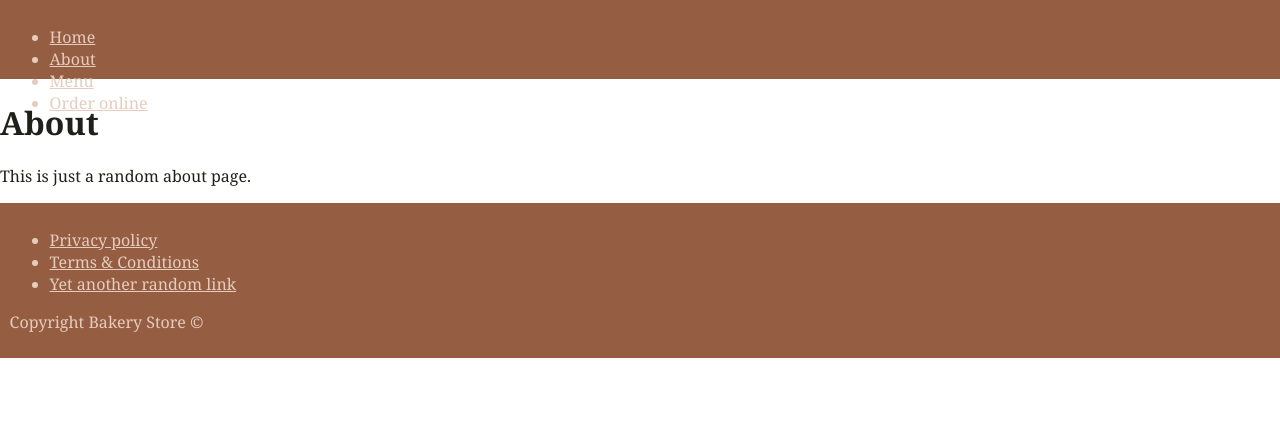
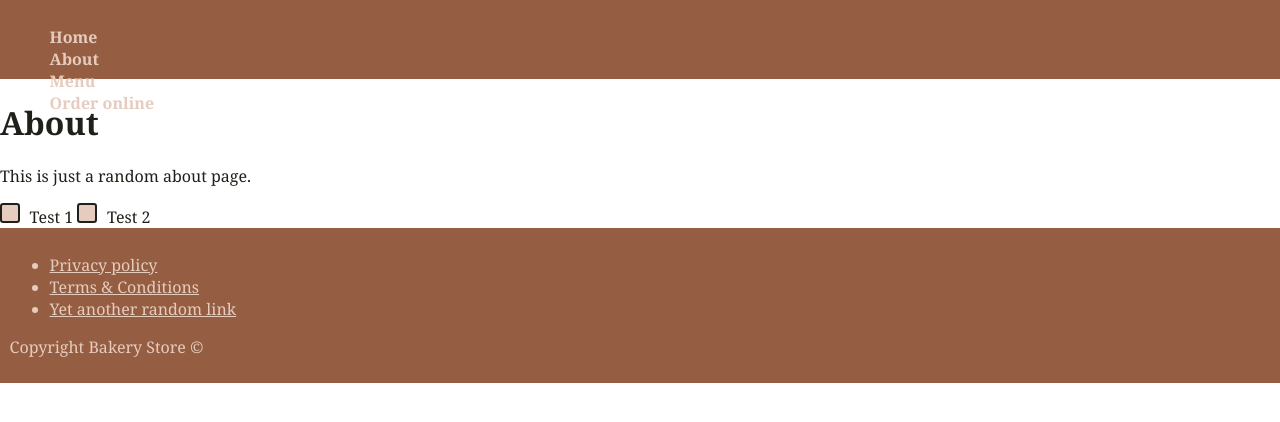
Before and after one commit to bekabad/my-full-stack-course, a plain HTML site: page about.html in a window 1280 px wide. Drawn offline with Linux system fonts and the light colour scheme.

Commit message:
css celectors

```diff
--- a/about.html
+++ b/about.html
@@ -23,6 +23,9 @@
 
     <p>This is just a random about page.</p>
 
+    <input type="checkbox" name="test_1" id="test1"><label for="test1">Test 1</label>
+    <input type="checkbox" name="test_2" id="test2"><label for="test2">Test 2</label>
+
     <footer>
         <ul>
             <li><a href="#">Privacy policy</a></li>
--- a/css/style.css
+++ b/css/style.css
@@ -37,3 +37,31 @@ footer {
     margin: auto;
     margin-bottom: 4rem;
 }
+
+header ul a {
+    text-decoration: none;
+    font-weight: bold;
+}
+
+header ul {
+    list-style: none;
+}
+
+input[type=checkbox] {
+    display: none;
+}
+input[type=checkbox] + label::before {
+    display: inline-block;
+    margin-right: 0.6em;
+    border-radius: 0.2em;
+    border: 2px solid #1e2019;
+    color: #1e2019;
+    height: 1em;
+    width: 1em;
+    background-color: #e6ccbe;
+    content: ' ';
+    text-align: center;
+}
+input[type=checkbox]:checked + label::before {
+    content: 'X';
+}
```
